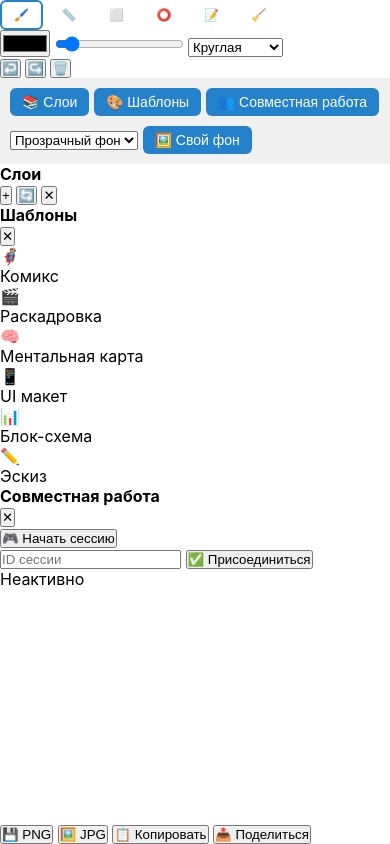
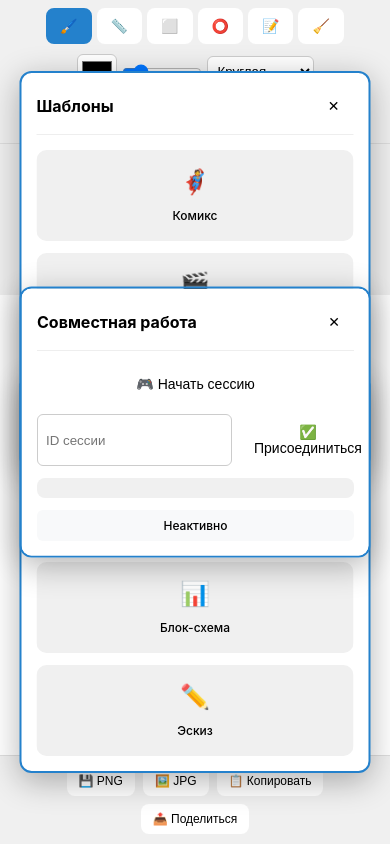
Before and after one commit to KatanaGO/bricktea_paper, a plain HTML site: page index.html in a window 390 px wide. Drawn offline with Linux system fonts and the light colour scheme; a script that the page names is missing.

Commit message:
Update style.css

```diff
--- a/style.css
+++ b/style.css
@@ -2,91 +2,353 @@
     margin: 0;
     padding: 0;
     box-sizing: border-box;
-    touch-action: manipulation; /* Улучшает отзывчивость на касания */
+    touch-action: manipulation;
+}
+
+:root {
+    --tg-theme-bg-color: #ffffff;
+    --tg-theme-text-color: #000000;
+    --tg-theme-button-color: #2481cc;
+    --tg-theme-button-text-color: #ffffff;
+    --tg-theme-secondary-bg-color: #f0f0f0;
 }
 
 body {
     font-family: -apple-system, BlinkMacSystemFont, 'Segoe UI', Roboto, sans-serif;
-    margin: 0;
-    padding: 0;
     background: var(--tg-theme-bg-color, #ffffff);
     color: var(--tg-theme-text-color, #000000);
     overflow: hidden;
+    height: 100vh;
 }
 
 .app {
-    padding: 0;
-    width: 100vw;
-    height: 100vh;
     display: flex;
     flex-direction: column;
+    height: 100vh;
+    padding: 0;
 }
 
+/* Панель инструментов */
+.toolbar {
+    display: flex;
+    flex-wrap: wrap;
+    gap: 10px;
+    padding: 8px;
+    background: var(--tg-theme-secondary-bg-color, #f0f0f0);
+    border-bottom: 1px solid #ddd;
+    align-items: center;
+}
+
+.tool-group {
+    display: flex;
+    gap: 5px;
+    align-items: center;
+    flex-wrap: wrap;
+}
+
+.tool-btn, button {
+    padding: 8px 12px;
+    border: 2px solid transparent;
+    border-radius: 8px;
+    background: var(--tg-theme-bg-color, #ffffff);
+    color: var(--tg-theme-text-color, #000000);
+    cursor: pointer;
+    font-size: 14px;
+    transition: all 0.2s;
+}
+
+.tool-btn.active, button:active {
+    border-color: var(--tg-theme-button-color, #2481cc);
+    background: var(--tg-theme-button-color, #2481cc);
+    color: var(--tg-theme-button-text-color, #ffffff);
+}
+
+.tool-btn:hover, button:hover {
+    transform: scale(1.05);
+}
+
+/* Основные настройки */
 .controls {
     padding: 10px;
     background: var(--tg-theme-secondary-bg-color, #f0f0f0);
     display: flex;
-    gap: 10px;
+    flex-wrap: wrap;
+    gap: 15px;
+    align-items: center;
+}
+
+.control-group {
+    display: flex;
+    gap: 8px;
     align-items: center;
     flex-wrap: wrap;
 }
 
-.controls label, .controls button {
+select, input[type="color"], input[type="range"] {
+    padding: 6px;
+    border: 1px solid #ccc;
+    border-radius: 6px;
+    background: var(--tg-theme-bg-color, #ffffff);
+    color: var(--tg-theme-text-color, #000000);
+}
+
+input[type="color"] {
+    width: 40px;
+    height: 35px;
+    padding: 2px;
+}
+
+input[type="range"] {
+    width: 80px;
+}
+
+/* Панели */
+.panel {
+    position: fixed;
+    top: 50%;
+    left: 50%;
+    transform: translate(-50%, -50%);
+    background: var(--tg-theme-bg-color, #ffffff);
+    border: 2px solid var(--tg-theme-button-color, #2481cc);
+    border-radius: 12px;
+    padding: 15px;
+    z-index: 1000;
+    box-shadow: 0 8px 32px rgba(0,0,0,0.3);
+    max-width: 90vw;
+    max-height: 80vh;
+    overflow-y: auto;
+}
+
+.panel-header {
+    display: flex;
+    justify-content: space-between;
+    align-items: center;
+    margin-bottom: 15px;
+    padding-bottom: 10px;
+    border-bottom: 1px solid #eee;
+}
+
+.panel-header h4 {
     margin: 0;
+    font-size: 16px;
+}
+
+/* Слои */
+.layers-panel {
+    width: 280px;
+}
+
+.layers-list {
+    display: flex;
+    flex-direction: column;
+    gap: 8px;
+    max-height: 300px;
+    overflow-y: auto;
+}
+
+.layer-item {
+    padding: 10px;
+    background: var(--tg-theme-secondary-bg-color, #f0f0f0);
+    border-radius: 8px;
+    cursor: pointer;
+    display: flex;
+    align-items: center;
+    gap: 10px;
+    transition: all 0.2s;
+}
+
+.layer-item.active {
+    border: 2px solid var(--tg-theme-button-color, #2481cc);
+    background: var(--tg-theme-button-color, #2481cc);
+    color: var(--tg-theme-button-text-color, #ffffff);
+}
+
+.layer-item:hover {
+    transform: translateX(5px);
+}
+
+.layer-visibility {
+    cursor: pointer;
+    font-size: 16px;
+}
+
+.layer-name {
+    flex: 1;
     font-size: 14px;
 }
 
-.controls input[type="color"] {
-    width: 40px;
-    height: 30px;
-    border: none;
-    border-radius: 4px;
+/* Шаблоны */
+.templates-panel {
+    width: 320px;
 }
 
-.controls input[type="range"] {
-    width: 80px;
+.templates-grid {
+    display: grid;
+    grid-template-columns: repeat(2, 1fr);
+    gap: 12px;
 }
 
-.controls button {
-    padding: 6px 12px;
-    background: var(--tg-theme-button-color, #2481cc);
-    color: var(--tg-theme-button-text-color, #ffffff);
-    border: none;
-    border-radius: 6px;
+.template-item {
+    padding: 15px;
+    background: var(--tg-theme-secondary-bg-color, #f0f0f0);
+    border-radius: 10px;
+    text-align: center;
     cursor: pointer;
+    transition: all 0.3s;
+    border: 2px solid transparent;
 }
 
+.template-item:hover {
+    border-color: var(--tg-theme-button-color, #2481cc);
+    transform: translateY(-2px);
+    box-shadow: 0 4px 12px rgba(0,0,0,0.15);
+}
+
+.template-preview {
+    font-size: 24px;
+    margin-bottom: 8px;
+}
+
+.template-item span {
+    font-size: 12px;
+    font-weight: 500;
+}
+
+/* Совместная работа */
+.collab-panel {
+    width: 300px;
+}
+
+.collab-content {
+    display: flex;
+    flex-direction: column;
+    gap: 12px;
+}
+
+.join-section {
+    display: flex;
+    gap: 8px;
+}
+
+#sessionId {
+    flex: 1;
+    padding: 8px;
+    border: 1px solid #ccc;
+    border-radius: 6px;
+}
+
+.users-list {
+    padding: 10px;
+    background: var(--tg-theme-secondary-bg-color, #f0f0f0);
+    border-radius: 8px;
+    font-size: 14px;
+}
+
+.collab-status {
+    padding: 8px;
+    text-align: center;
+    background: #f8f9fa;
+    border-radius: 6px;
+    font-size: 12px;
+    font-weight: 500;
+}
+
+.collab-status.connected {
+    background: #d4edda;
+    color: #155724;
+}
+
+.collab-status.disconnected {
+    background: #f8d7da;
+    color: #721c24;
+}
+
+/* Холст */
 #paintCanvas {
     flex: 1;
     width: 100%;
     background: white;
     cursor: crosshair;
     display: block;
-    border: none;
+    touch-action: none;
 }
 
-.tools {
-    display: flex;
-    gap: 5px;
+/* Панель сохранения */
+.save-panel {
     padding: 10px;
     background: var(--tg-theme-secondary-bg-color, #f0f0f0);
+    display: flex;
+    gap: 8px;
+    justify-content: center;
     flex-wrap: wrap;
+    border-top: 1px solid #ddd;
 }
 
-.tool-btn {
-    padding: 6px 12px;
-    border: 2px solid transparent;
-    border-radius: 6px;
-    background: var(--tg-theme-bg-color, #ffffff);
-    cursor: pointer;
+.save-panel button {
     font-size: 12px;
+    padding: 6px 10px;
 }
 
-.tool-btn.active {
-    border-color: var(--tg-theme-button-color, #2481cc);
+/* Адаптивность */
+@media (max-width: 768px) {
+    .toolbar {
+        justify-content: center;
+    }
+
+    .controls {
+        justify-content: center;
+        text-align: center;
+    }
+
+    .control-group {
+        justify-content: center;
+    }
+
+    .save-panel {
+        justify-content: center;
+    }
+
+    .templates-grid {
+        grid-template-columns: 1fr;
+    }
+
+    .panel {
+        width: 95vw;
+        max-height: 85vh;
+    }
 }
 
-.brush-settings {
-    padding: 5px 10px;
+/* Анимации */
+@keyframes slideIn {
+    from {
+        opacity: 0;
+        transform: translate(-50%, -40%);
+    }
+    to {
+        opacity: 1;
+        transform: translate(-50%, -50%);
+    }
+}
+
+.panel {
+    animation: slideIn 0.3s ease-out;
+}
+
+/* Скроллбар */
+::-webkit-scrollbar {
+    width: 6px;
+}
+
+::-webkit-scrollbar-track {
     background: var(--tg-theme-secondary-bg-color, #f0f0f0);
+    border-radius: 3px;
 }
+
+::-webkit-scrollbar-thumb {
+    background: var(--tg-theme-button-color, #2481cc);
+    border-radius: 3px;
+}
+
+::-webkit-scrollbar-thumb:hover {
+    background: #1a6fb3;
+}
```
